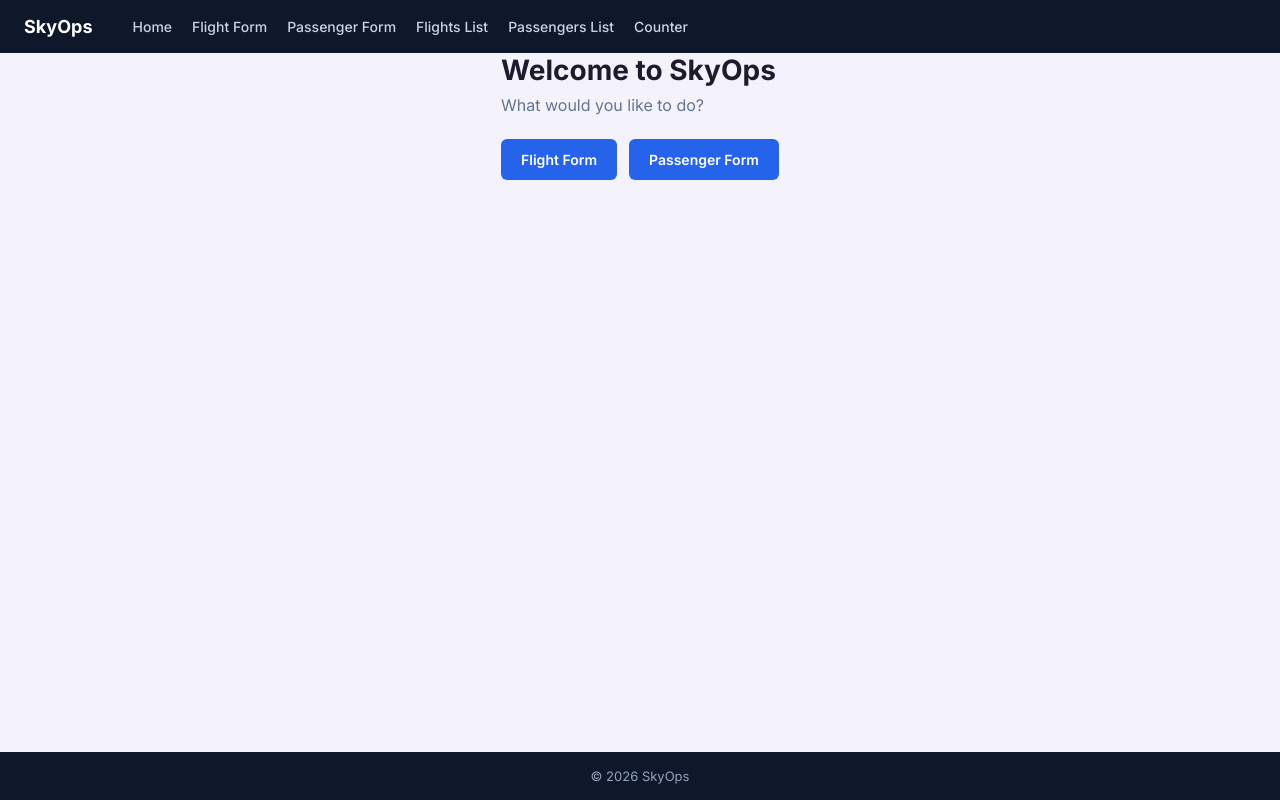
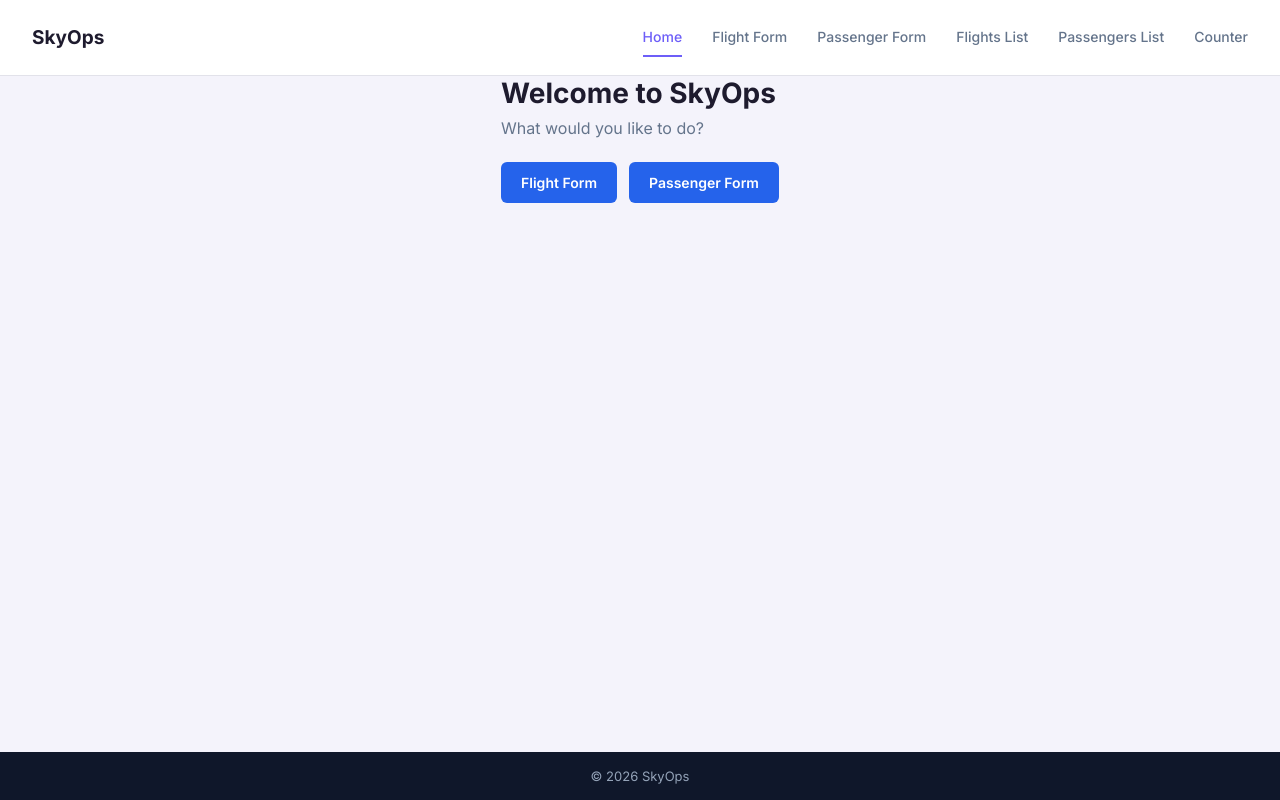
Before and after one commit to Adam-hash-a11y/skyops-forms, a React (Vite) app: page / in a window 1280 px wide. Built offline with nearby package versions, Linux system fonts and the light colour scheme.

Commit message:
feat: redesign header with light background and purple accent

```diff
--- a/src/components/header/Header.tsx
+++ b/src/components/header/Header.tsx
@@ -1,42 +1,66 @@
-import { Link } from "react-router-dom";
+import { NavLink } from "react-router-dom";
 import styled from "styled-components";
+
+const HeaderWrapper = styled.header`
+  background-color: white;
+  border-bottom: 1px solid #e2e2ea;
+`;
 
 const Nav = styled.nav`
   display: flex;
   align-items: center;
-  gap: 20px;
-  padding: 16px 24px;
-  background-color: #0f172a;
+  padding: 18px 32px;
+  justify-content: space-between;
 `;
 
-const Title = styled.h2`
-  color: white;
+const Brand = styled.h2`
+  color: #1e1b2e;
   margin: 0;
-  margin-right: 20px;
-  font-size: 18px;
+  margin-right: 48px;
+  font-size: 19px;
+  font-weight: 700;
 `;
 
-const StyledLink = styled(Link)`
-  color: #cbd5e1;
+const LinkGroup = styled.div`
+  display: flex;
+  align-items: center;
+  gap: 30px;
+`;
+
+const StyledLink = styled(NavLink)`
+  color: #64748b;
   text-decoration: none;
   font-size: 14px;
   font-weight: 500;
+  padding: 10px 0;
+  border-bottom: 2px solid transparent;
 
   &:hover {
-    color: white;
+    color: #1e1b2e;
+  }
+
+  &.active {
+    color: #6d5ef8;
+    border-bottom: 2px solid #6d5ef8;
   }
 `;
 
 export const Header = () => {
   return (
+    <HeaderWrapper>
       <Nav>
-      <Title>SkyOps</Title>
-      <StyledLink to="/">Home</StyledLink>
+        <Brand>SkyOps</Brand>
+        <LinkGroup>
+          <StyledLink to="/" end>
+            Home
+          </StyledLink>
           <StyledLink to="/flight">Flight Form</StyledLink>
           <StyledLink to="/passenger">Passenger Form</StyledLink>
           <StyledLink to="/flights">Flights List</StyledLink>
           <StyledLink to="/passengers">Passengers List</StyledLink>
           <StyledLink to="/counter">Counter</StyledLink>
+        </LinkGroup>
       </Nav>
+    </HeaderWrapper>
   );
 };
```
Lines whose indentation alone changed are shown as unchanged.
